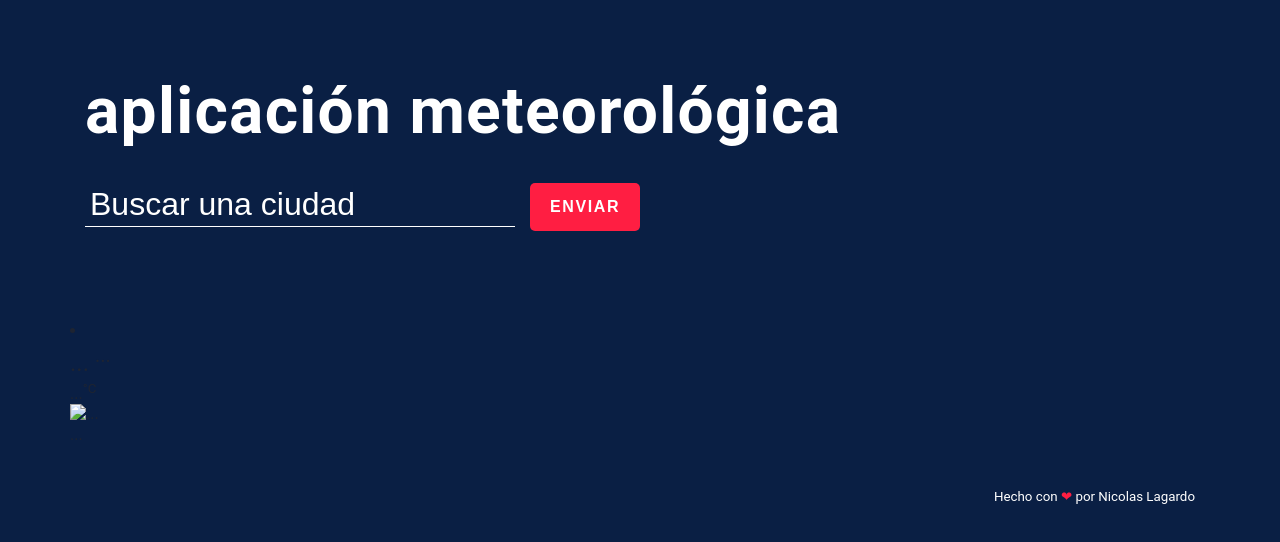
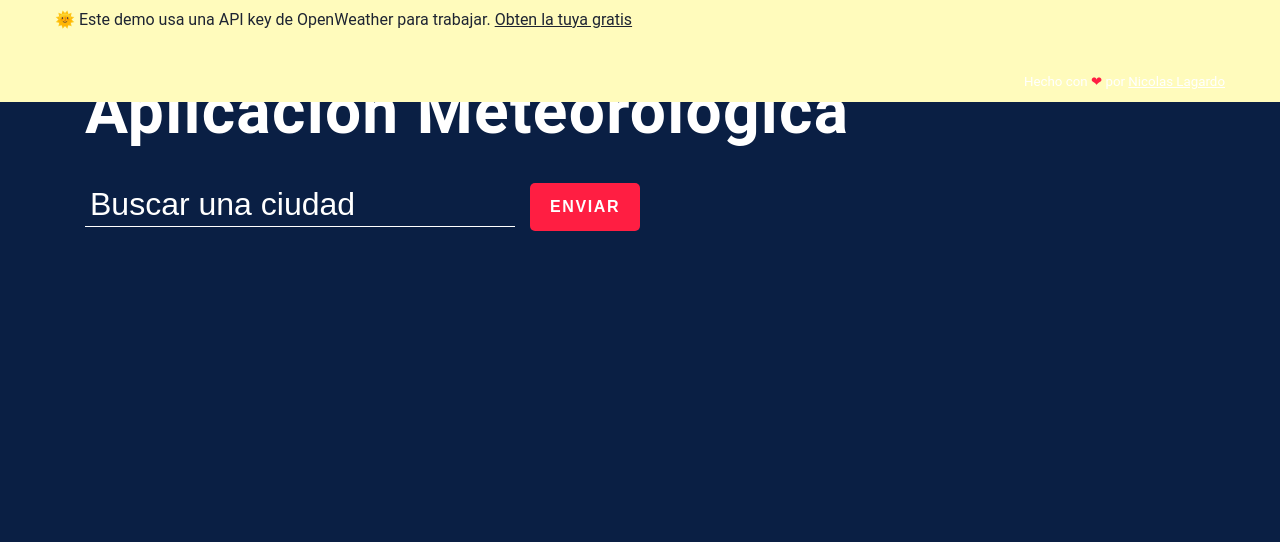
Before and after one commit to nicolagardo/app-meteorologica, a plain HTML site: page index.html in a window 1280 px wide. Drawn offline with Linux system fonts and the light colour scheme.

Commit message:
correcciones

```diff
--- a/app.js
+++ b/app.js
@@ -49,7 +49,7 @@ li.innerHTML = markup;
 list.appendChild(li);
   })
   .catch(() => {
-    msg.textContent = "Please search for a valid city 😩";
+    msg.textContent = "Por favor, busca una ciudad valida 😩";
   });
   msg.textContent = "";
   form.reset();
--- a/index.html
+++ b/index.html
@@ -12,7 +12,7 @@
 <body>
     <section class="top-banner">
         <div class="container">
-          <h1 class="heading">aplicación meteorológica</h1>
+          <h1 class="heading">Aplicación Meteorológica</h1>
           <form>
             <input type="text" placeholder="Buscar una ciudad" autofocus>
             <button type="submit">ENVIAR</button>
@@ -25,18 +25,11 @@
           <ul class="cities"></ul>
         </div>
       </section>
+      <div class="api">
+        <div class="container">🌞 Este demo usa  una API key de OpenWeather para trabajar. <a target="_blank" href="https://home.openweathermap.org/users/sign_up">Obten la tuya gratis</a>
+        </div>
 
-      <li class="city">
-        <h2 class="city-name" data-name="...">
-          <span>...</span>
-          <sup>...</sup>
-        </h2>
-        <span class="city-temp">...<sup>°C</sup></span>
-        <figure>
-          <img class="city-icon" src="..." alt="...">
-          <figcaption>...</figcaption>
-        </figure>
-      </li>
+
       <footer class="page-footer">
         <div class="container">
           <small>Hecho con <span>❤</span> por <a href="https://github.com/nicolagardo" target="_blank">Nicolas Lagardo</a>
```
